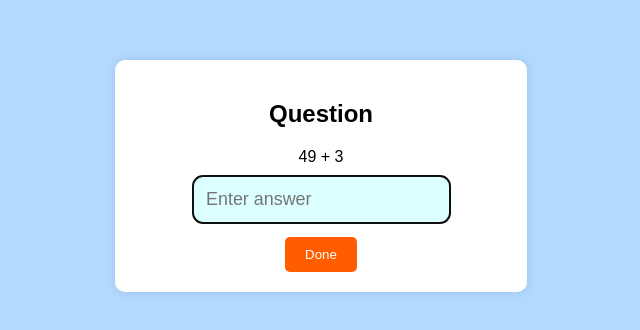
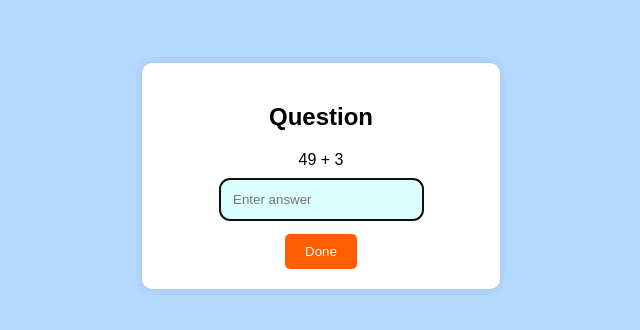
Before and after one commit to Mayurbhaiishere/maths_frontend, a plain HTML site: page index.html in a window 1280 px wide. Shown: the part 224-554 px from the top of the page, without its empty margins (319-959 px from the left). Drawn offline with Linux system fonts and the light colour scheme.

Commit message:
Update home.css

```diff
--- a/home.css
+++ b/home.css
@@ -44,7 +44,6 @@ body {
   height: auto;
   padding: 1vw;
   margin: 10px 0px 14px 1px;
-  font-size: 1.4vw;
   border: none;
   background-color: rgb(220, 255, 255);
   border-radius: 10px;
```
